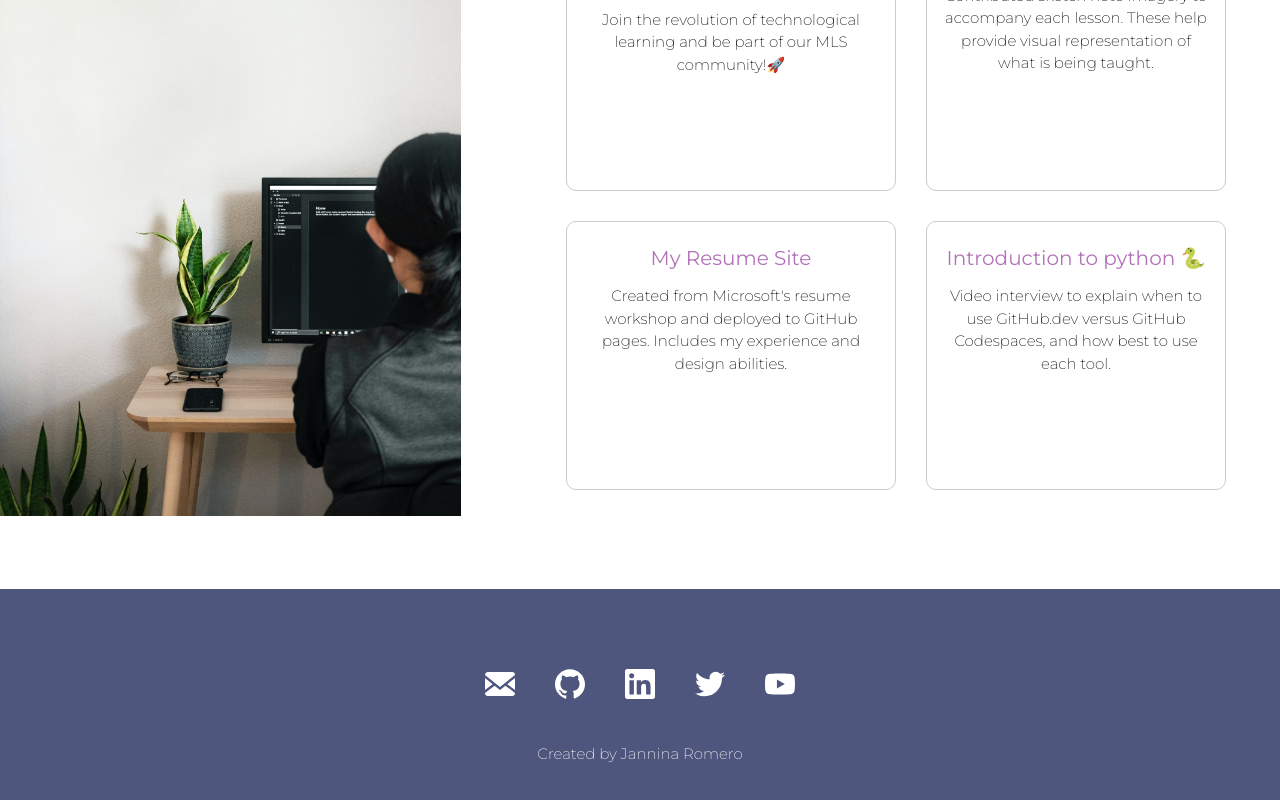
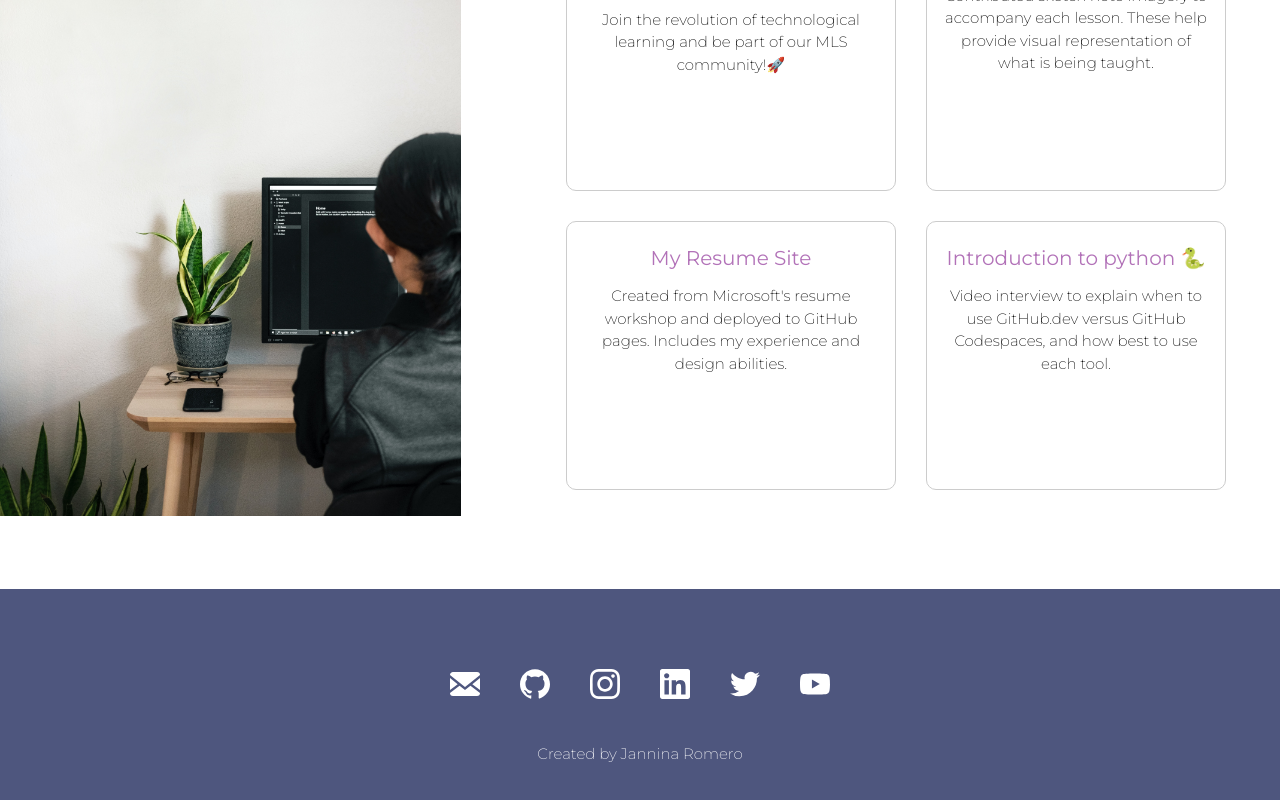
Before and after one commit to Jannina-RM/MyWeb_Profile, a React (Vite) app: page / in a window 1280 px wide. Shown: the part 2192-2992 px from the top of the page. Built offline with nearby package versions, Linux system fonts and the light colour scheme.

Commit message:
Instagramupdate

```diff
--- a/src/App.jsx
+++ b/src/App.jsx
@@ -30,7 +30,7 @@
   title: "Industrial Engineer         | IEEE Student Member       | Microsoft Learn Student Ambassador",
   email: "jannina.romero@unmsm.edu.pe",
   gitHub: "Jannina-RM",
-  /*instagram: "microsoft",*/
+  instagram: "microsoft",
   linkedIn: "jannina-romero",
   twitter: "Jannina_rm",
   youTube: "da.timeblue",
--- a/src/Components/Footer.jsx
+++ b/src/Components/Footer.jsx
@@ -76,7 +76,7 @@
         )}
         {instagram && (
           <a
-            href={`https://www.instagram.com/${instagram}`}
+            href={`https://www.instagram.com/dani_rmori/`}
             target="_blank"
             rel="noopener noreferrer"
           >
```
Also changed, not shown: 1 other file (tests, documents, lock files or other folders).
